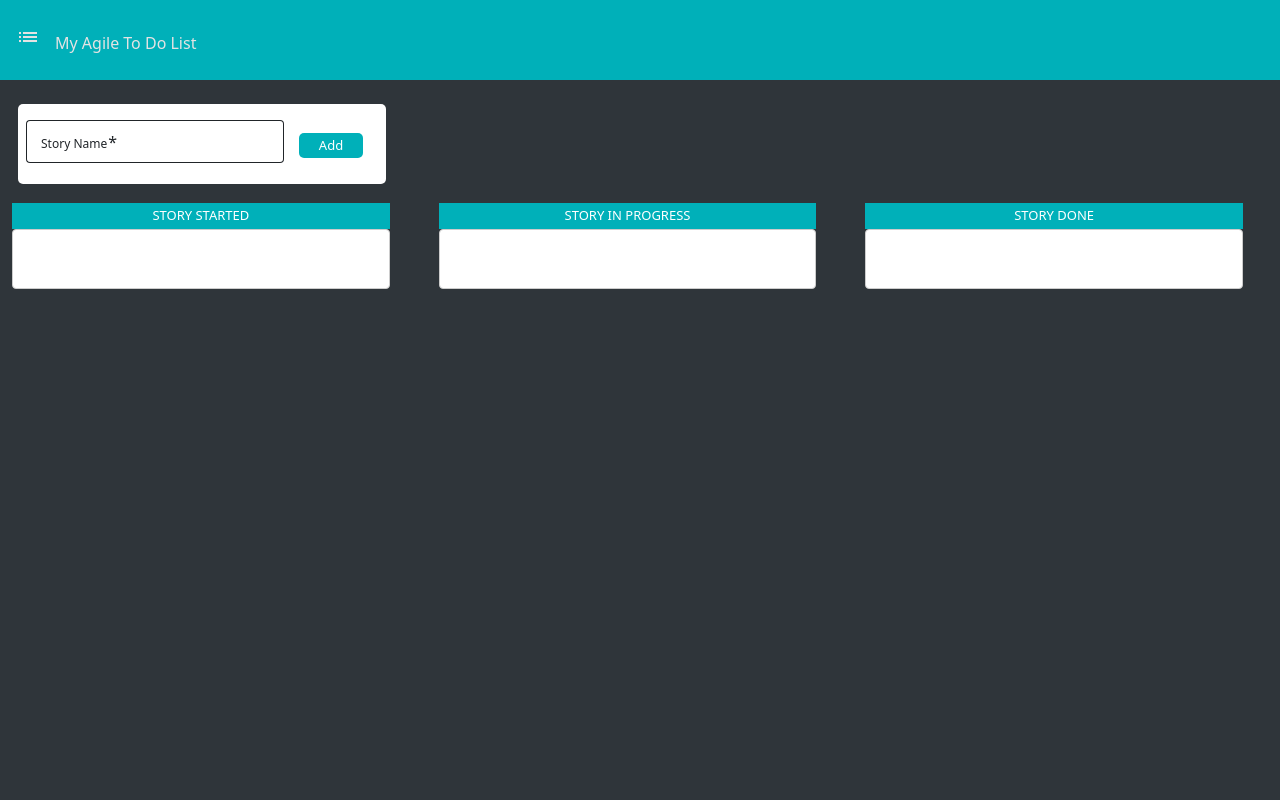
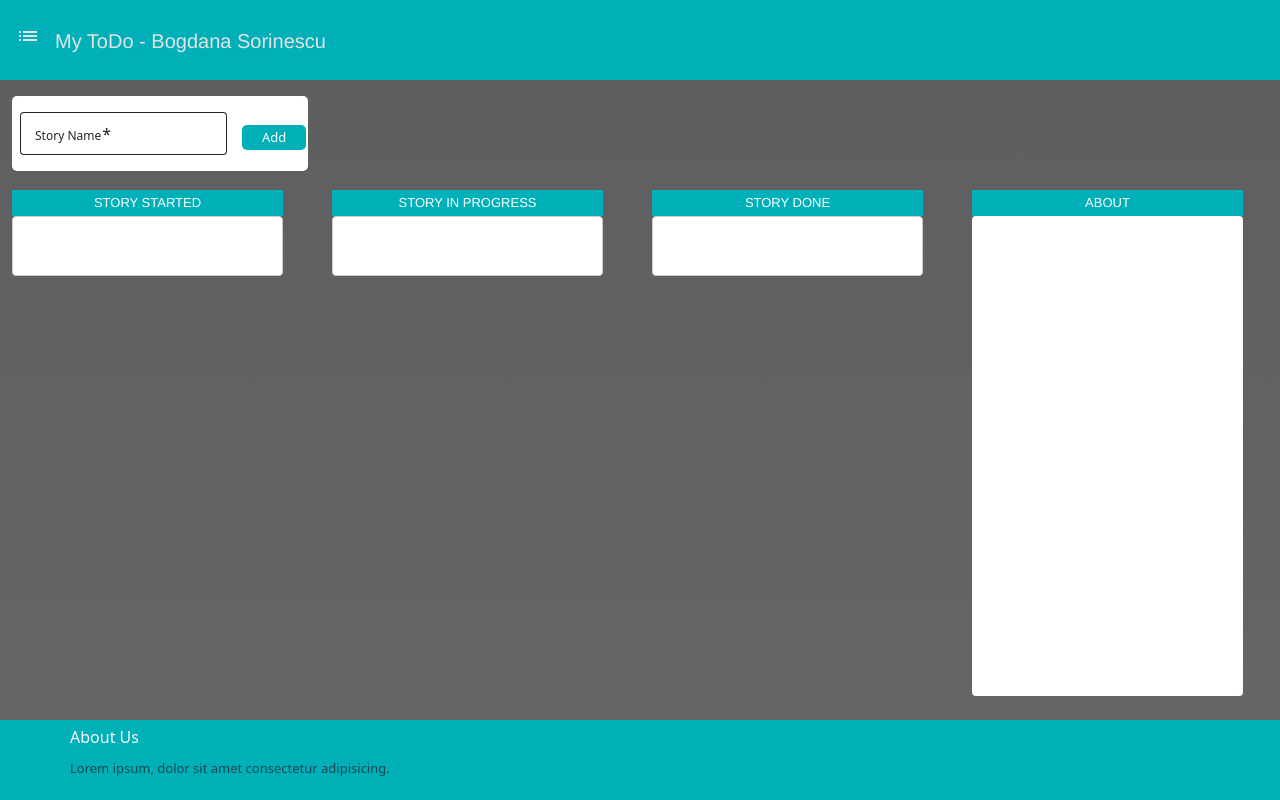
Before and after one commit to bogdana03/AngularToDo, an Angular app: page / in a window 1280 px wide. Built offline with nearby package versions, Linux system fonts and the light colour scheme.

Commit message:
uppdate create footer

```diff
--- a/src/app/navbar/navbar.component.css
+++ b/src/app/navbar/navbar.component.css
@@ -3,8 +3,11 @@
     color: rgb(228, 227, 227);
     height: 10vh;
     text-align: center;
+    width: 100%;
 }
 span {
     margin-left: 15px;
+    font-family: "Helvetica Neue";
+    font-size: 20px;
 
 }
--- a/src/app/navbar/navbar.component.html
+++ b/src/app/navbar/navbar.component.html
@@ -1,6 +1,6 @@
 <mat-toolbar class="navbar">
   <div>
     <mat-icon>list</mat-icon>
-    <span>My Agile To Do List</span>
+    <span>My ToDo - Bogdana Sorinescu</span>
   </div>
 </mat-toolbar>
--- /dev/null
+++ b/src/app/todo/style.css
@@ -0,0 +1,5 @@
+@media screen and (max-width: 575px) {
+  .row add cart-container {
+    display: block;
+}
+}
--- a/src/app/todo/todo.component.css
+++ b/src/app/todo/todo.component.css
@@ -1,15 +1,15 @@
 
 .addcard {
     background-color:white;
-    width: 23em;
-    height: 5em;
+    width: 24rem;
+    height: 4.7rem;
     margin-bottom: 1.2em;
-    margin-left: 0.4em;
     border-radius: 5px;
+
 }
 
 .addcart-container {
-    background-color:#2f353a;
+    background: -webkit-gradient(linear, left top, left bottom, from(rgba(83, 83, 83, 0.936)), to(#666666)) fixed;
     height:25hv;
 
 }
@@ -67,6 +67,7 @@
 
 .box-header {
   font-size: 13px;
+  font-family: "Helvetica Neue";
   color: white;
   background-color:#00b0b9;
   text-align: center;
@@ -128,3 +129,24 @@
 .example-list.cdk-drop-list-dragging .example-box:not(.cdk-drag-placeholder) {
   transition: transform 250ms cubic-bezier(0, 0, 0.2, 1);
 }
+
+.example-box-4 {
+    height: 60vh;
+    background-color: white;
+    border-radius: 4px;
+}
+
+footer {
+  background-color: #00b0b9;
+  width: 100%;
+  height: 10vh;
+}
+
+p {
+  font-size: 10px;
+  text-align: end;
+}
+
+span {
+  font-size: 13px;
+}
--- a/src/app/todo/todo.component.html
+++ b/src/app/todo/todo.component.html
@@ -1,11 +1,11 @@
 <div class="container-fluid">
   <!--Created container first row for add item-->
-  <div class="row addcart-container ">
-    <div class="col-md-12">
+  <div class="row addcard-container ">
+
       <!--Created Card for adding item-->
 
-      <div class="addcard">
-        <mat-card class="mt-4">
+      <div class="col-md-3 d-flex justify-content-center mt-3">
+        <mat-card class="addcard">
           <form [formGroup]="todoForm">
             <mat-form-field class="my-mat-form-field" appearance="outline">
               <mat-label style="font-size: 12px; font-weight: lighter;">Story Name</mat-label>
@@ -18,13 +18,13 @@
 
         </mat-card>
       </div>
-    </div>
+
   </div>
   <!-- creating containers for list-->
   <div class="col-md-12">
     <div cdkDropListGroup>
       <div class="row">
-        <div class="col-md-4 d-flex justify-content-center">
+        <div class="col-md-3 d-flex justify-content-center">
           <!--To do-->
           <div class="example-container">
             <h2 class="box-header">STORY STARTED <span *ngIf="tasks.length > 0" > - {{tasks.length}}</span></h2>
@@ -39,7 +39,7 @@
             </div>
           </div>
         </div>
-        <div class="col-md-4 d-flex justify-content-center">
+        <div class="col-md-3 d-flex justify-content-center">
           <!--in progres-->
           <div class="example-container">
             <h2 class="box-header">STORY IN PROGRESS <span *ngIf="inprogress.length > 0" > - {{inprogress.length}}</span></h2>
@@ -51,7 +51,7 @@
             </div>
           </div>
         </div>
-        <div class="col-md-4 d-flex justify-content-center">
+        <div class="col-md-3 d-flex justify-content-center">
           <!-- done -->
           <div class="example-container">
             <h2 class="box-header"> STORY DONE <span *ngIf="done.length > 0" > - {{done.length}}</span></h2>
@@ -65,7 +65,30 @@
             </div>
           </div>
         </div>
+        <div class="col-md-3 d-flex justify-content-center">
+          <!-- done -->
+          <div class="example-container">
+            <h2 class="box-header">ABOUT<span></span></h2>
+            <div class="example-box-4">
+
+            </div>
+
+          </div>
+        </div>
       </div>
     </div>
   </div>
 </div>
+<footer class="footer fixed-bottom">
+    <div class="container fluid p-0">
+      <div class="row text-left mt-2">
+        <div class="col md-5 col-md-5">
+          <h6 class="text-light">About Us</h6>
+          <span class="text-muted">Lorem ipsum, dolor sit amet consectetur adipisicing.</span>
+        </div>
+      </div>
+    </div>
+     <div mb-5>
+       <p class="pt-4 text-muted ">Copyright© 2023 All right reserved | Made by BS</p>
+     </div>
+</footer>
--- a/src/app/todo/todo.component.ts
+++ b/src/app/todo/todo.component.ts
@@ -25,24 +25,26 @@ export class TodoComponent implements OnInit {
       item : ['', Validators.required]
 
     })
-      window.localStorage.getItem("item");
 
   }
 
   // method to add new task from the form to the lists
   addTask(){
     this.tasks.push({
-      description:this.todoForm.value.item,
+      description: this.todoForm.value.item,
       done:false
-
     })
 
-    localStorage.setItem("item", JSON.stringify(this.tasks));
+     localStorage.setItem("item", JSON.stringify(this.tasks));
+
+
     this.todoForm.reset();
   }
 
   saveTaskFromBrowser(i: number){
-    window.localStorage.getItem("item");
+    let data: any = localStorage.getItem("item");
+    this.session = JSON.parse(data);
+
   }
 
   deleteTask(i: number){
--- a/src/styles.css
+++ b/src/styles.css
@@ -1,2 +1,4 @@
 /* You can add global styles to this file, and also import other style files */
-html, body {height: 100%; background-color:#2f353a;}
+body {
+background: -webkit-gradient(linear, left top, left bottom, from(rgba(83, 83, 83, 0.936)), to(#666666)) fixed;
+}
```
Also changed, not shown: src/app/todo/images/img1.png (deleted).
